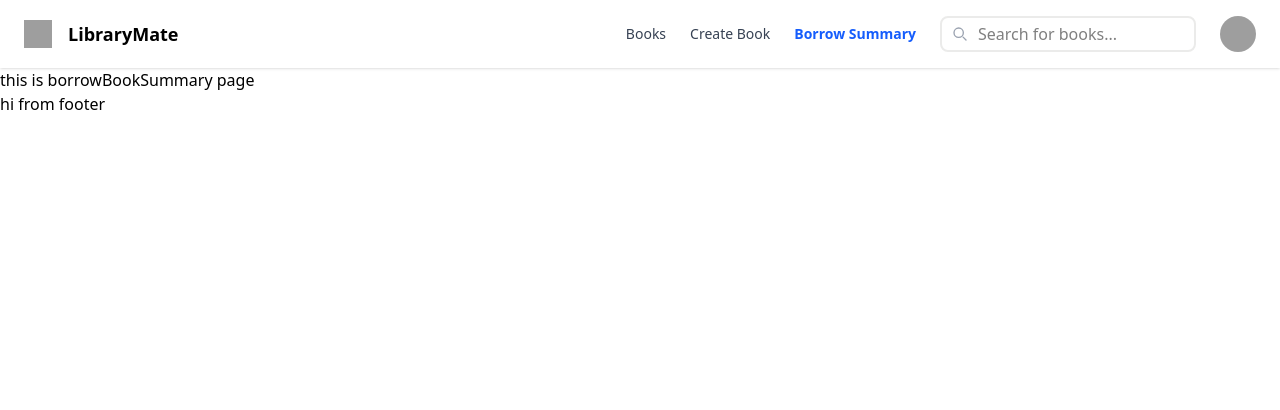
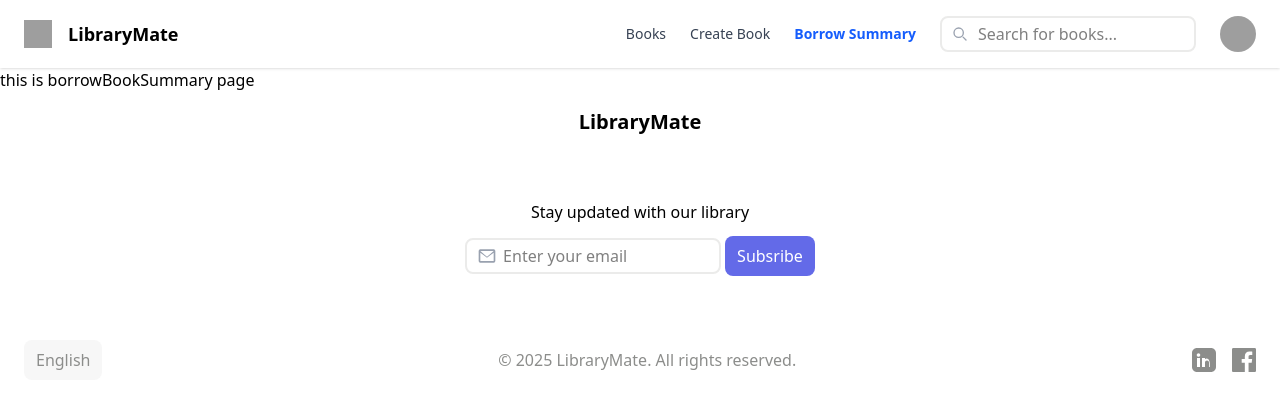
Before and after one commit to uthso297/Minimul_library_UI_with_redux_serverState, a React (Vite) app: page /borrow-summary in a window 1280 px wide. Shown: the top 410 px of the page. Built offline with nearby package versions, Linux system fonts and the light colour scheme; grey boxes are pictures that could not be loaded.

Commit message:
completed footer

```diff
--- a/src/Layouts/Footer.tsx
+++ /dev/null
@@ -1,9 +0,0 @@
-const Footer = () => {
-    return (
-        <div>
-            hi from footer
-        </div>
-    );
-};
-
-export default Footer;
--- a/src/Layouts/Main.tsx
+++ b/src/Layouts/Main.tsx
@@ -1,6 +1,6 @@
 import { Outlet } from "react-router";
 import Navbar from "../Shared/Navbar";
-import Footer from "./Footer";
+import Footer from "../Shared/Footer";
 
 const Main = () => {
     return (
--- /dev/null
+++ b/src/Shared/Footer.tsx
@@ -0,0 +1,61 @@
+const Footer = () => {
+    return (
+        <div className="px-6 py-4 space-y-16">
+            <h1 className="font-bold text-xl text-center">LibraryMate</h1>
+            <div className="w-fit mx-auto text-center space-y-3">
+                <p>Stay updated with our library</p>
+                <div className='relative flex items-center justify-between gap-1'>
+                    <input
+                        className="border-2 border-[#EBEBEA] rounded-lg pl-9 py-1 w-64"
+                        aria-label="Search books"
+                        type="email"
+                        placeholder="Enter your email"
+                    />
+                    <svg
+                        className="w-5 h-5 absolute left-3 top-1/2 transform -translate-y-1/2 text-gray-400 pointer-events-none"
+                        fill="currentColor"
+                        viewBox="0 0 24 24"
+                        xmlns="http://www.w3.org/2000/svg"
+                    >
+                        <path d="M20 4H4a2 2 0 00-2 2v12a2 2 0 002 2h16a2 2 0 002-2V6a2 2 0 00-2-2zm0 2v.01L12 13 4 6.01V6h16zM4 18V8l8 6 8-6v10H4z" />
+                    </svg>
+                    <button className="bg-[#636AE8FF] px-3 py-2 text-white rounded-lg">Subsribe</button>
+                </div>
+            </div>
+            <div className="flex items-center justify-between">
+                <button className="text-[#8C8D8BFF] px-3 py-2 rounded-lg bg-[#F7F7F7FF]">English</button>
+                <p className="text-[#8C8D8BFF]">&copy; 2025 LibraryMate. All rights reserved.</p>
+                <ul className="flex space-x-4">
+                    <li>
+                        <a href="https://linkedin.com" target="_blank" rel="noopener noreferrer" aria-label="LinkedIn">
+                            <svg
+                                className="w-6 h-6 text-[#8C8D8BFF] hover:text-blue-800"
+                                fill="currentColor"
+                                viewBox="0 0 24 24"
+                                xmlns="http://www.w3.org/2000/svg"
+                            >
+                                <path d="M19 0h-14c-2.76 0-5 2.24-5 5v14c0 2.76 2.24 5 5 5h14c2.76 0 5-2.24 5-5v-14c0-2.76-2.24-5-5-5zm-11 19h-3v-9h3v9zm-1.5-10.3c-.97 0-1.75-.8-1.75-1.77s.78-1.77 1.75-1.77 1.75.8 1.75 1.77-.78 1.77-1.75 1.77zm13.5 10.3h-3v-4.5c0-1.1-.9-2-2-2s-2 .9-2 2v4.5h-3v-9h3v1.2c.65-1.02 2.38-1.1 3.2-.1 1 1.3 1.6 2.6 1.6 4.4v3.5z" />
+                            </svg>
+                        </a>
+                    </li>
+
+                    <li>
+                        <a href="https://facebook.com" target="_blank" rel="noopener noreferrer" aria-label="Facebook">
+                            <svg
+                                className="w-6 h-6 text-[#8C8D8BFF] hover:text-blue-700"
+                                fill="currentColor"
+                                viewBox="0 0 24 24"
+                                xmlns="http://www.w3.org/2000/svg"
+                            >
+                                <path d="M22.675 0h-21.35c-.73 0-1.325.596-1.325 1.326v21.348c0 .73.596 1.326 1.325 1.326h11.495v-9.294h-3.13v-3.622h3.13v-2.672c0-3.1 1.893-4.788 4.659-4.788 1.325 0 2.464.099 2.795.143v3.24l-1.918.001c-1.504 0-1.795.715-1.795 1.764v2.309h3.587l-.467 3.622h-3.12v9.294h6.116c.73 0 1.325-.596 1.325-1.326v-21.349c0-.73-.596-1.326-1.325-1.326z" />
+                            </svg>
+                        </a>
+                    </li>
+                </ul>
+            </div>
+
+        </div>
+    );
+};
+
+export default Footer;
```
